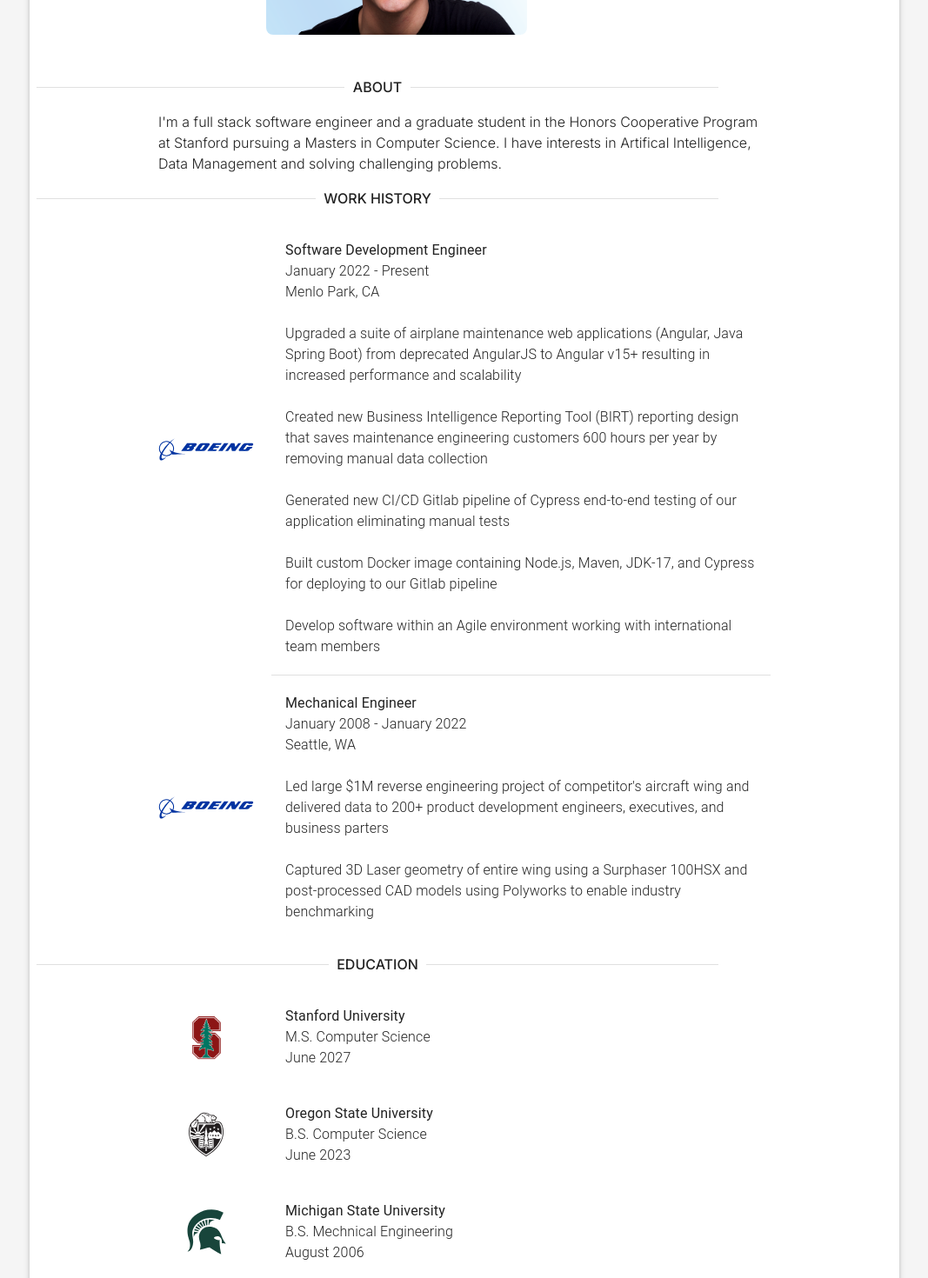
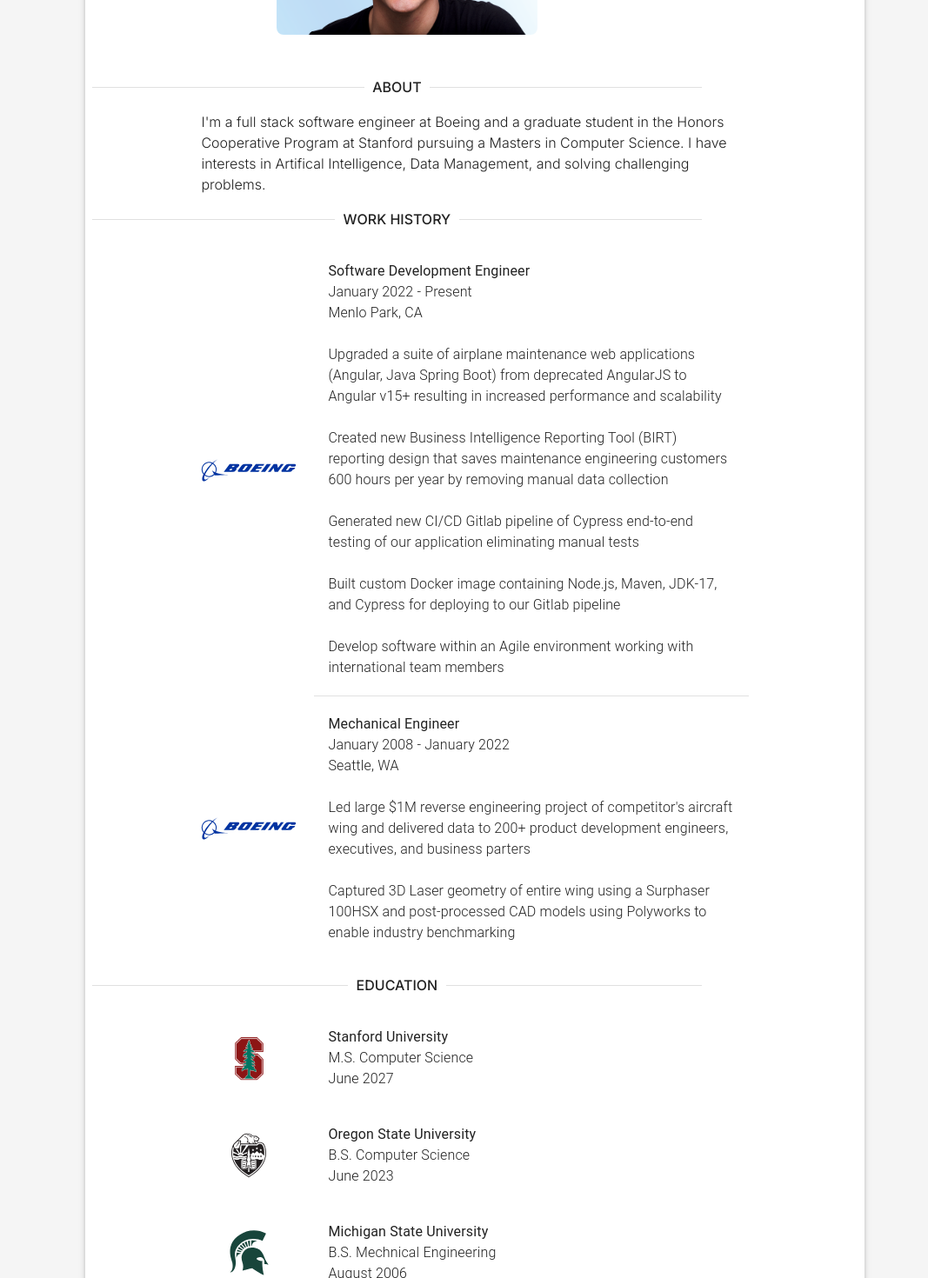
Before and after one commit to huberific/arhuber-next, a Next.js app: page / in a window 1280 px wide. Shown: the part 320-1790 px from the top of the page at 87% size, without its empty margins (94-1161 px from the left). Built offline with nearby package versions, Linux system fonts and the light colour scheme.

Commit message:
framer motion

```diff
--- a/app/data.tsx
+++ b/app/data.tsx
@@ -9,7 +9,8 @@ export const educationList = [
       width: 70,
       height: 70,
       alt: 'Stanford Logo'
-    }
+    },
+    site: 'https://www.cs.stanford.edu'
   },
   {
     id: 1,
@@ -21,7 +22,8 @@ export const educationList = [
       width: 125,
       height: 125,
       alt: 'OSU Logo'
-    }
+    },
+    site: 'https://oregonstate.edu'
   },
   {
     id: 2,
@@ -33,6 +35,7 @@ export const educationList = [
       width: 45,
       height: 45,
       alt: 'MSU Logo'
-    }
+    },
+    site: 'https://msu.edu'
   },
 ]
--- a/app/page.tsx
+++ b/app/page.tsx
@@ -1,3 +1,5 @@
+'use client'
+
 import Image from 'next/image'
 import { Divider } from '@mui/material'
 import { Paper } from '@mui/material';
@@ -6,6 +8,8 @@ import { ListItem } from '@mui/material'
 import { ListItemText } from '@mui/material'
 import './styles.css'
 import { educationList } from './data';
+import Link from 'next/link';
+import { motion } from 'framer-motion';
 
 function Intro() {
   return (
@@ -28,10 +32,10 @@ function About() {
   return (
     <div id='about' className='main-container flex justify-center'>
       <div className='flex flex-col inner-container'>
-        <p className='font-light'>I'm a full stack software engineer and a
+        <p className='font-light'>I'm a full stack software engineer at Boeing and a
           graduate student in the Honors Cooperative Program at Stanford pursuing
           a Masters in Computer Science. I have interests in Artifical Intelligence,
-          Data Management and solving challenging problems.</p>
+          Data Management, and solving challenging problems.</p>
       </div>
     </div>
   )
@@ -39,14 +43,18 @@ function About() {
 
 function BoeingLogoContainer() {
   return (
-    <div className='logo-container self-center'>
+    <motion.div className='logo-container self-center'
+      whileHover={{ scale: 1.1 }}
+      whileTap={{ scale: 0.90 }}>
+      <Link href={'https://www.boeing.com'} rel="noopener noreferrer">
         <Image
           src='/boeing_logo.svg'
           width={110}
           height={110}
           alt='Boeing logo'
         />
-    </div>
+      </Link>
+    </motion.div>
   )
 }
 
@@ -156,14 +164,18 @@ function Work() {
 function Schools() {
   const schoolList = educationList.map(school =>
     <div className='flex gap-5 content-center' key={ school.id }>
-      <div className='flex logo-container justify-center self-center'>
+      <motion.div className='flex logo-container justify-center self-center'
+        whileHover={{ scale: 1.2, rotate: 360 }}
+        whileTap={{ scale: 0.90 }}>
+        <Link href={school.site} rel="noopener noreferrer">
           <Image
             src={school.logoDetails.src}
             width={school.logoDetails.width}
             height={school.logoDetails.height}
             alt={school.logoDetails.alt}
           />
-      </div>
+        </Link>
+      </motion.div>
       <div className='flex-col flex 1'>
         <List dense={false}>
           <ListItem>
--- a/app/styles.css
+++ b/app/styles.css
@@ -4,10 +4,10 @@ body {
 
 #page-container {
     margin-top: 80px;
-    margin-left: 10%;
-    width: 80%;
-    min-width: 600px;
-    max-width: 1000px;
+    min-width: 640px;
+    width: 70%;
+    max-width: 1024px;
+    margin-left: calc((100vw - width) / 2);
 }
 
 .logo-container {
--- a/package.json
+++ b/package.json
@@ -12,6 +12,7 @@
     "@emotion/react": "^11.13.0",
     "@emotion/styled": "^11.13.0",
     "@mui/material": "^5.16.5",
+    "framer-motion": "^11.3.19",
     "next": "14.2.5",
     "react": "^18",
     "react-dom": "^18"
```
Also changed, not shown: 1 other file (tests, documents, lock files or other folders). Lines whose indentation alone changed are shown as unchanged.
